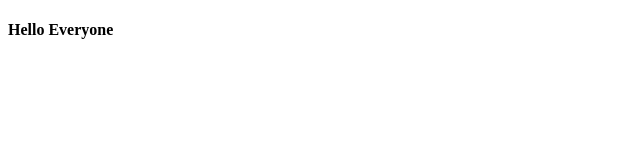
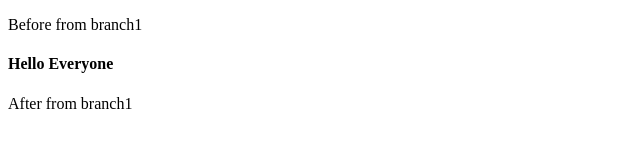
Before and after one commit to ajaykumar-collab/test, a plain HTML site: page index.html in a window 1280 px wide. Shown: the whole page, without its empty margins (0-640 px from the left). Drawn offline with Linux system fonts and the light colour scheme.

Commit message:
up and down check

```diff
--- a/index.html
+++ b/index.html
@@ -6,6 +6,8 @@
     <title>Document</title>
 </head>
 <body>
+    <p>Before from branch1</p>
     <h4>Hello Everyone</h4>
+    <p>After from branch1</p>
 </body>
 </html>
```
